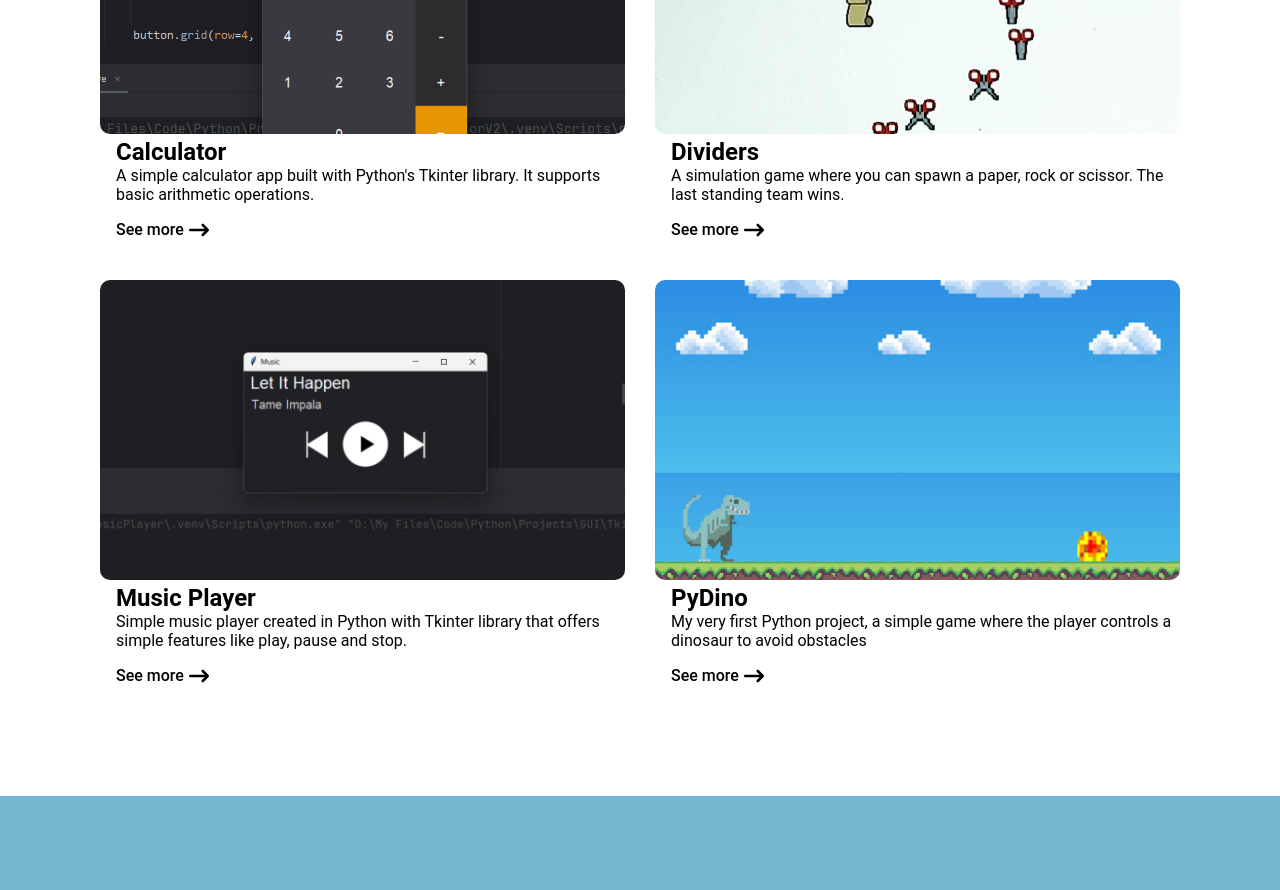
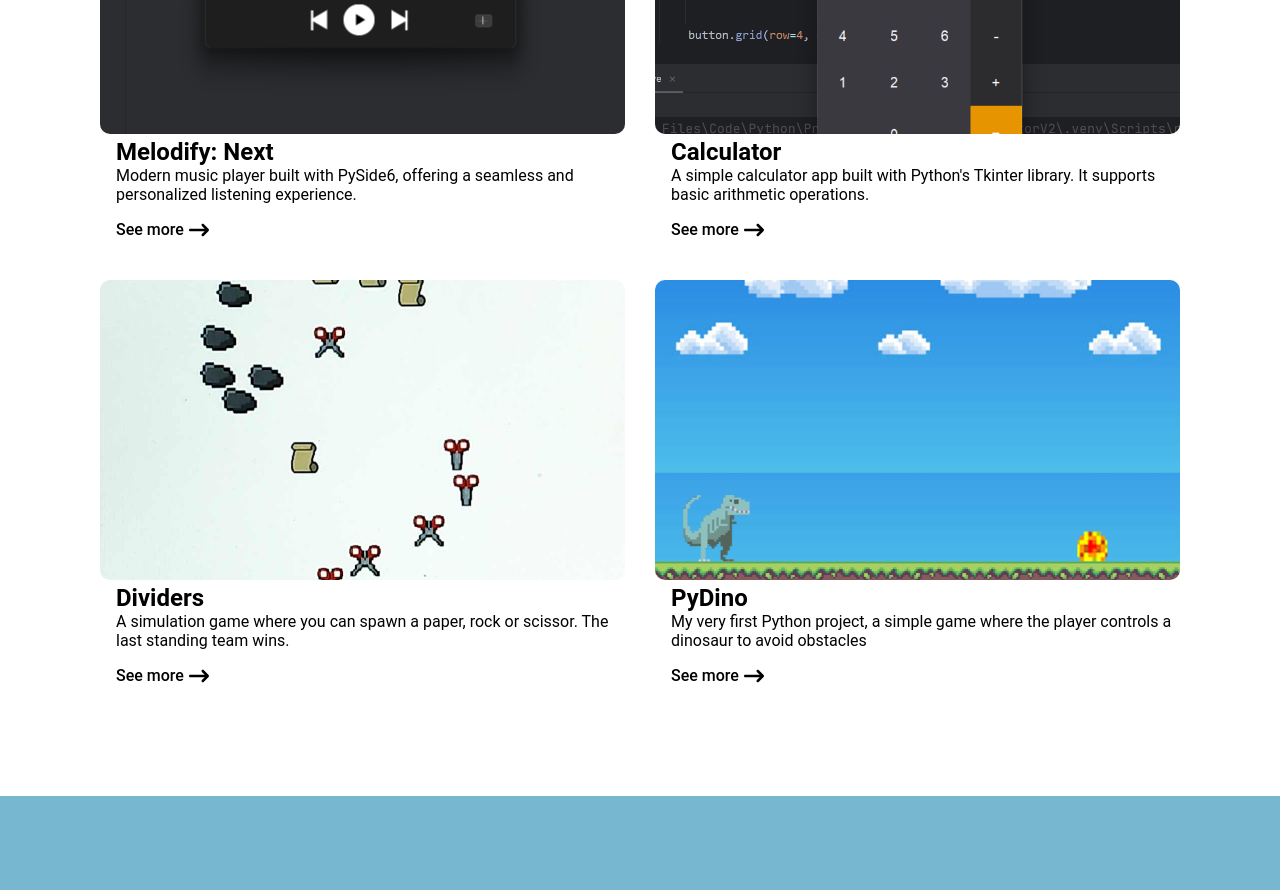
Before and after one commit to robraymundo/react-portfolio, a React (Vite) app: page / in a window 1280 px wide. Shown: the part 940-1830 px from the top of the page. Built offline with nearby package versions, Linux system fonts and the light colour scheme.

Commit message:
Change jpg to png

```diff
--- a/src/components/ProjectSection/ProjectSection.jsx
+++ b/src/components/ProjectSection/ProjectSection.jsx
@@ -3,6 +3,12 @@ import { FontAwesomeIcon } from '@fortawesome/react-fontawesome';
 import { faArrowRightLong } from '@fortawesome/free-solid-svg-icons';
 
 const projects = [
+  {
+    title: "Melodify: Next",
+    description: "Modern music player built with PySide6, offering a seamless and personalized listening experience.",
+    imageSource: "/thumbnails/music_player.png",
+    link: "https://github.com/robraymundo/melodify-next"
+  },
   {
     title: "Calculator",
     description: "A simple calculator app built with Python's Tkinter library. It supports basic arithmetic operations. ",
@@ -14,12 +20,6 @@ const projects = [
     description: "A simulation game where you can spawn a paper, rock or scissor. The last standing team wins.",
     imageSource: "/thumbnails/dividers.png",
     link: "https://github.com/robraymundo/dividers"
-  },
-  {
-    title: "Music Player",
-    description: "Simple music player created in Python with Tkinter library that offers simple features like play, pause and stop.",
-    imageSource: "/thumbnails/music_player.jpg",
-    link: "https://github.com/robraymundo/music-player"
   },
   {
     title: "PyDino",
```
